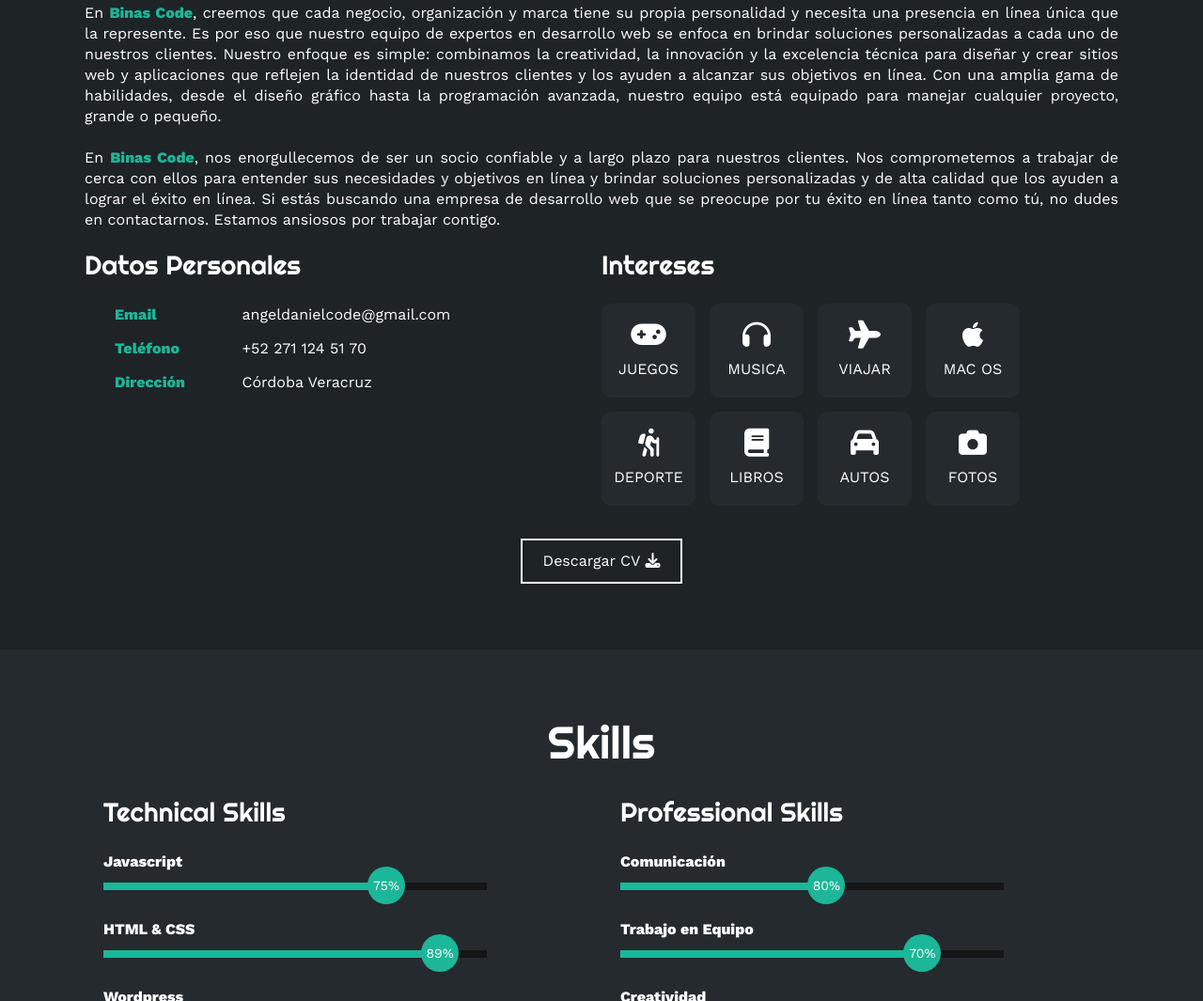
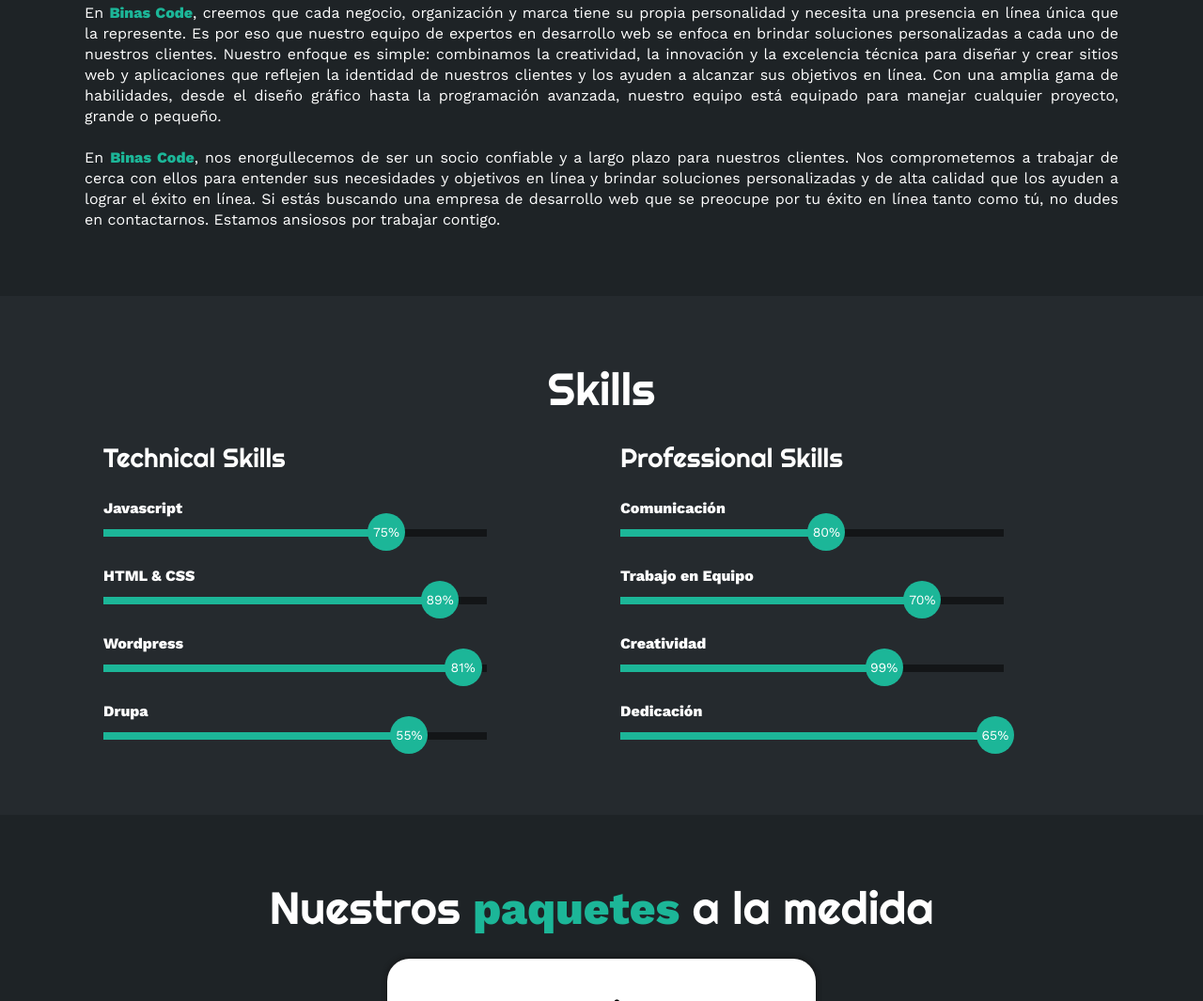
Before and after one commit to DanielCodexp/DanielCodexp.github.io, a plain HTML site: page index.html in a window 1280 px wide. Shown: the part 953-2018 px from the top of the page at 94% size. Drawn offline with nearby package versions, Linux system fonts and the light colour scheme.

Commit message:
Se comento codigo

```diff
--- a/index.html
+++ b/index.html
@@ -111,8 +111,7 @@
 
             </p>
 
-            <div class="fila">
-                <!-- datos personales -->
+            <!-- <div class="fila">
                 <div class="col">
                     <h3>Datos Personales</h3>
                     <ul>
@@ -129,10 +128,8 @@
                             Córdoba Veracruz
                         </li>
                     </ul>
-                </div>
-
-                <!-- intereses -->
-                <div class="col">
+                </div> -->
+               <!-- <div class="col">
                     <h3>Intereses</h3>
                     <div class="contenedor-intereses">
                         <div class="interes">
@@ -174,7 +171,7 @@
             <button>
                 Descargar CV <i class="fa-solid fa-download"></i>
                 <span class="overlay"></span>
-            </button>
+            </button> -->
         </div>
     </section>
 
```
